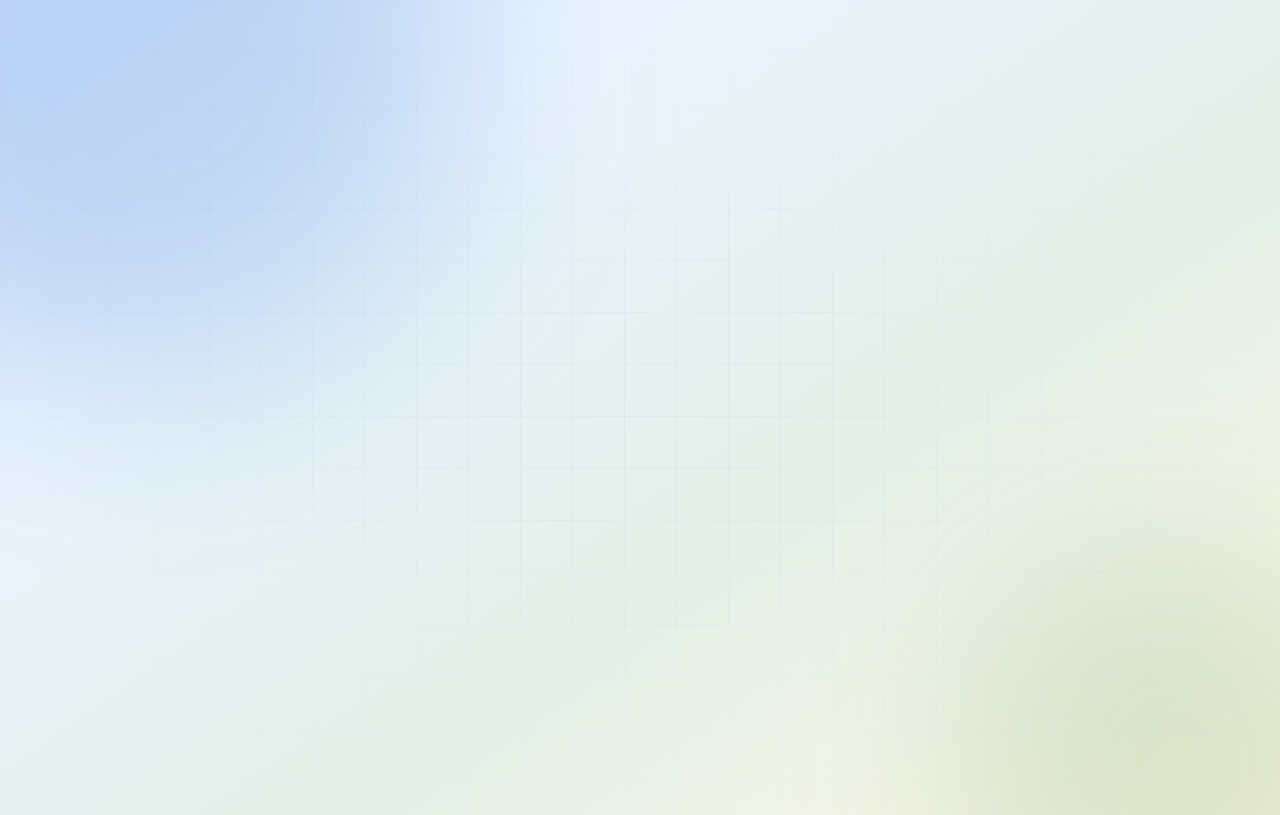
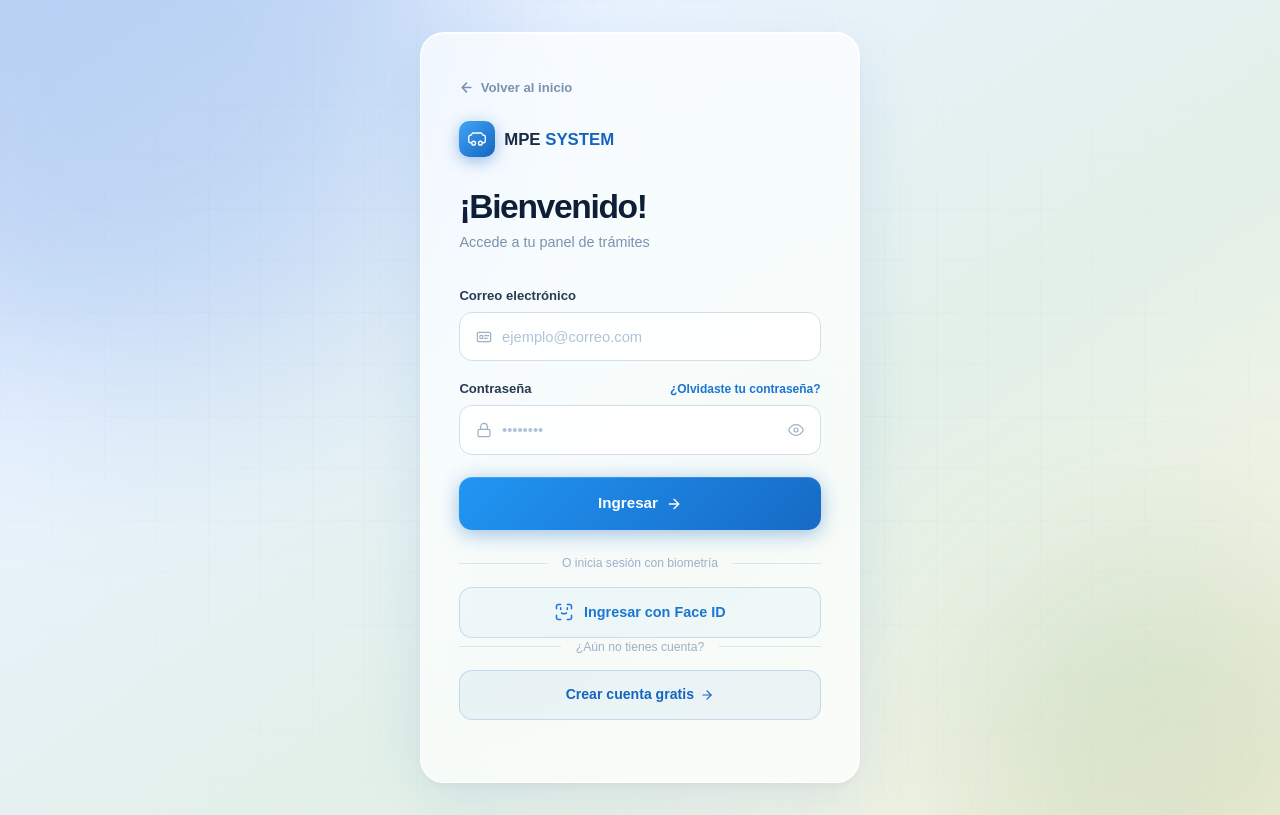
Before and after one commit to Andres0606/Proyecto-GBD-MPETrackSystem, a Next.js app in the folder Frontend/: page /login in a window 1280 px wide. Built offline with nearby package versions, Linux system fonts and the light colour scheme; no server answers.

Commit message:
ARREGLO DE INICIO

```diff
--- a/Frontend/app/login/page.tsx
+++ b/Frontend/app/login/page.tsx
@@ -176,7 +176,7 @@ export default function LoginPage() {
       </div>
       <div className={styles.grid} aria-hidden />
 
-      <div className={styles.card} style={{ position: 'relative' }}>
+      <div className={`${styles.card} ${visible ? styles.cardVisible : ''}`} style={{ position: 'relative' }}>
         <Link href="/" className={styles.backHome}>
           <svg viewBox="0 0 24 24" fill="none" stroke="currentColor" strokeWidth="2.5" strokeLinecap="round" strokeLinejoin="round">
             <path d="M19 12H5M12 19l-7-7 7-7"/>
```
